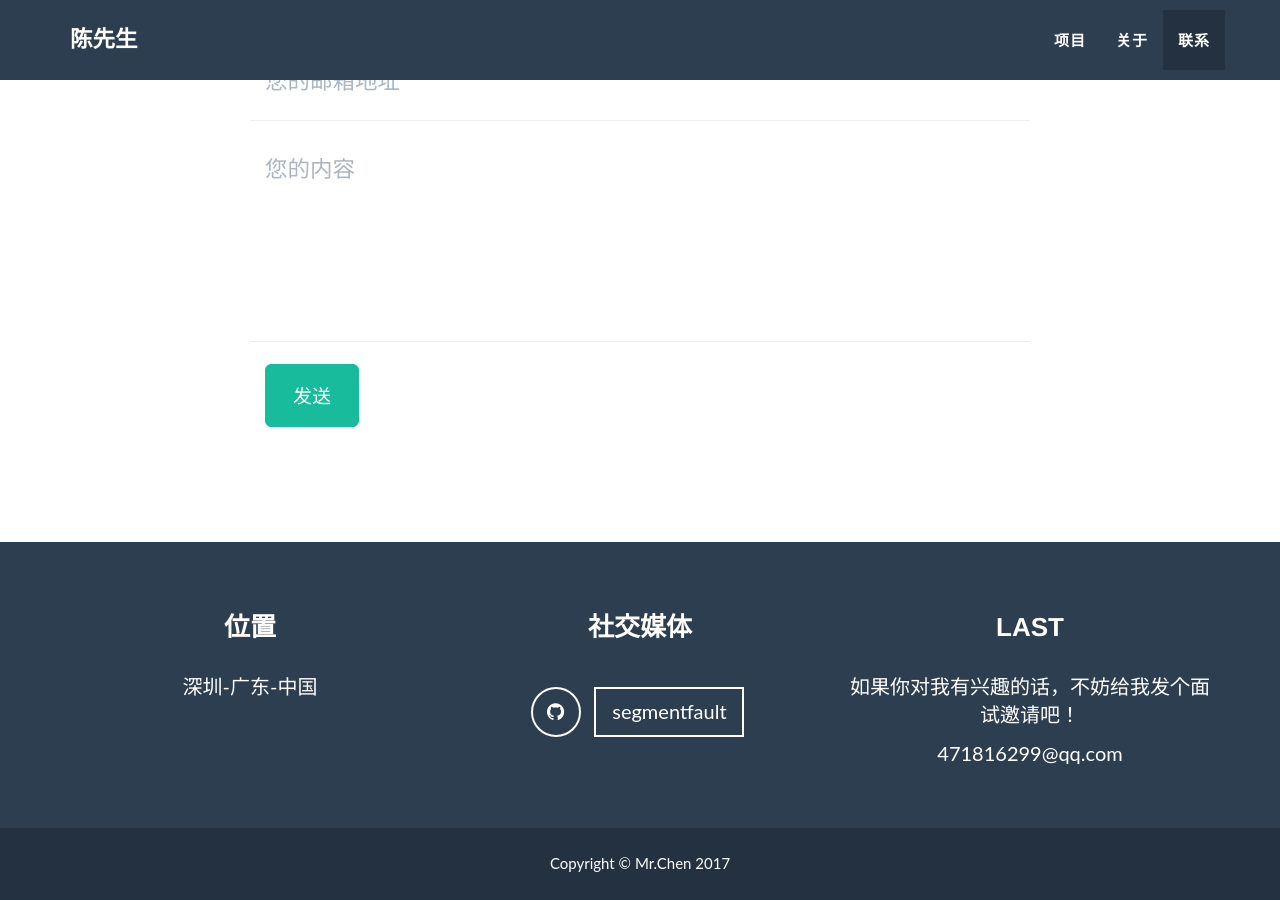
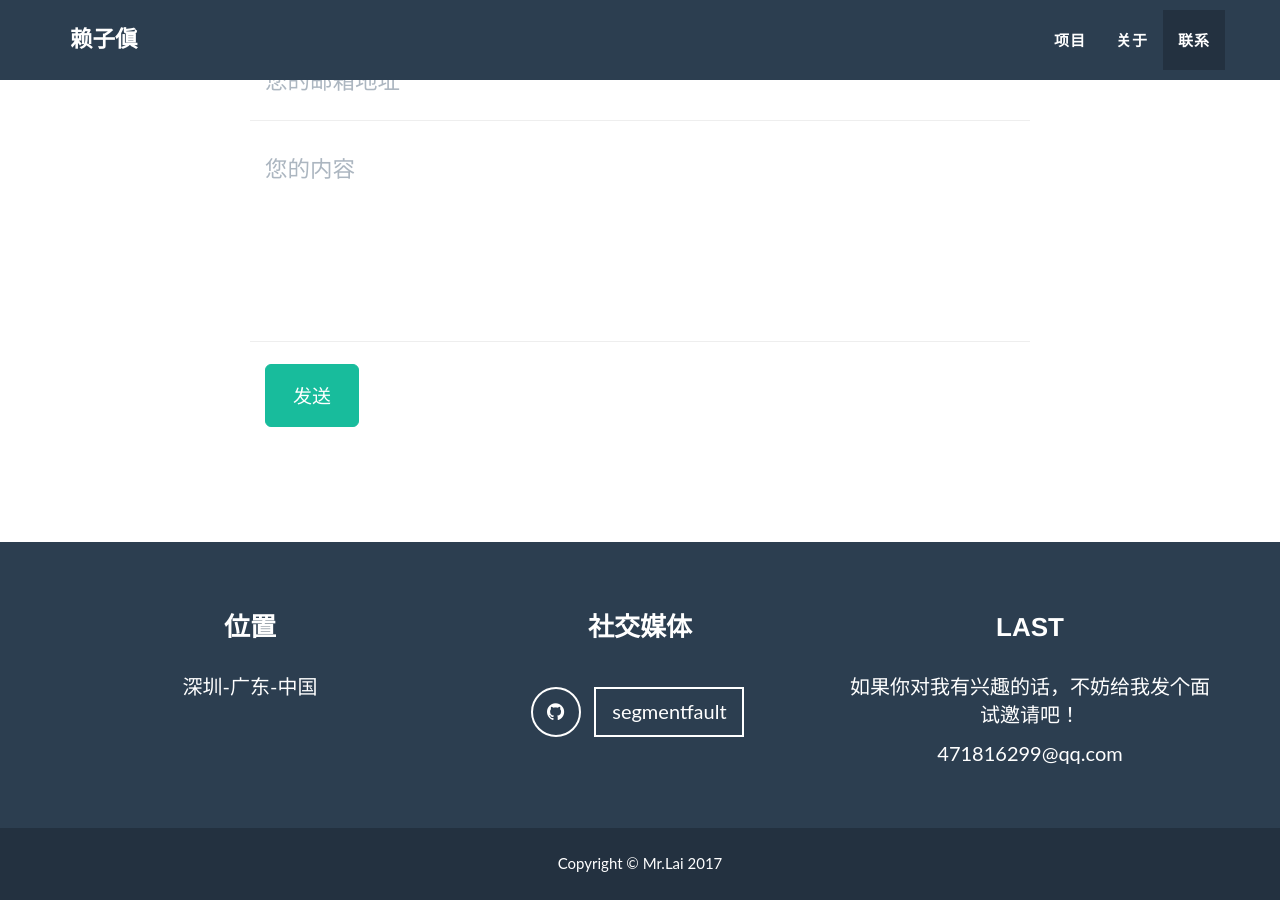
Before and after one commit to TopsyLai/myhomepage, a Jekyll site: the page built from index.html, in a window 1280 px wide and 900 px high, scrolled down 2149 px. Built offline with Jekyll 4.4.1, drawn with Linux system fonts in a browser that asks for light colours; some web fonts are replaced.

Commit message:
Update _config.yml

```diff
--- a/_config.yml
+++ b/_config.yml
@@ -1,10 +1,10 @@
 # Site settings
-title: 陈先生
-email: 471816299@qq.com
-url: https://0wade.github.io/myhomepage
+title: 赖子傎
+email: 243312648@qq.com
+url: https://topsylai.github.io/myhomepage/
 description: "Web前端开发者一枚，喜欢JS，特别是原生JS，有轻微代码洁癖，喜欢钻研新鲜的小玩意，喜欢和人合作开发许多小东西，对于如何提升用户体验很有兴趣."
 skills: "Web前端开发 - JS工程师 - HTML5"
-meta_author: 0zero Chen
+meta_author: Topsy.Lai
 
 # Google webmaster tools
 google_verify:
@@ -20,7 +20,7 @@ contact: static
 
 # If you use disqus you need disqus shortname
 # https://help.disqus.com/customer/portal/articles/466208
-disqus_shortname: 0zero
+disqus_shortname: Topsy
 # Color settings (hex-codes without the leading hash-tag)
 color:
   primary: 18bc9c #80B3FF
@@ -30,7 +30,7 @@ color:
 
 # Footer settings
 footer:
-  copyright: Mr.Chen
+  copyright: Mr.Lai
   location: 位置
   social: 社交媒体
   credits: Last
@@ -46,7 +46,7 @@ social:
   ##- title: bitbucket
   ##  url:
   - title: github
-    url: http://github.com/0wade
+    url: http://github.com/TopsyLai
 # Postal address (add as many lines as necessary)
 address:
   - line: 深圳-广东-中国
```
